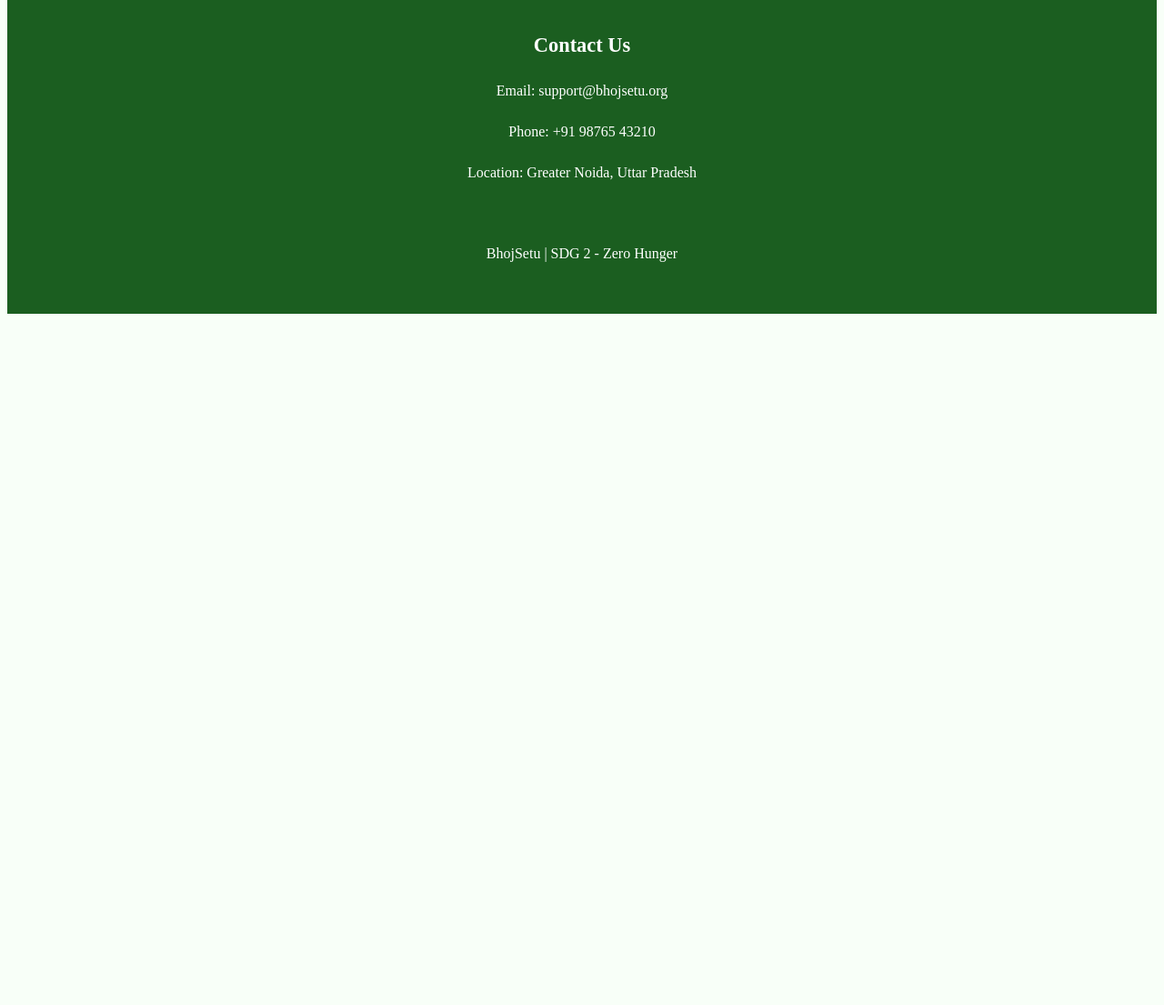
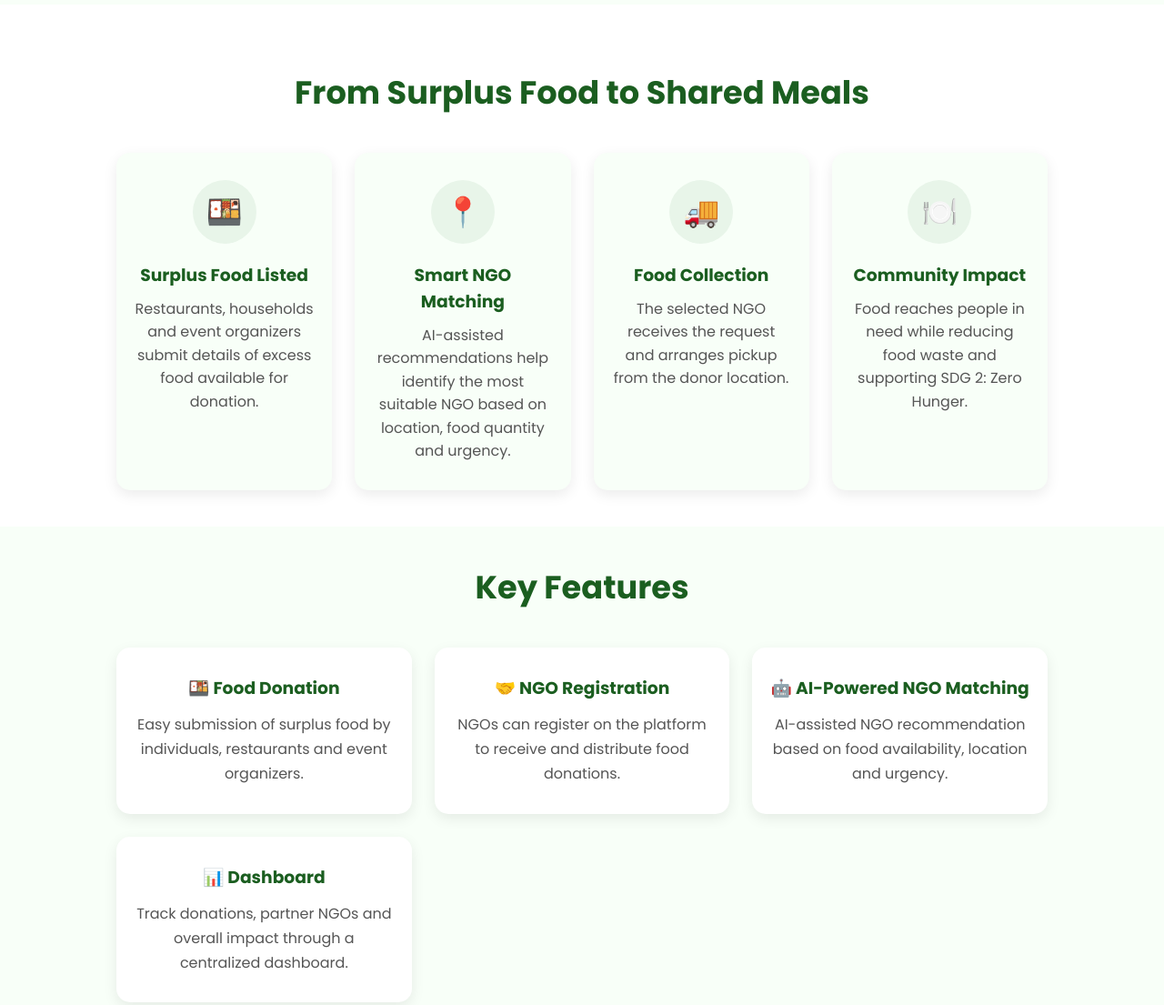
Before and after one commit to shraddhaaa12/BhojSetu, a plain HTML site: page index.html in a window 1280 px wide. Shown: the part 1400-2505 px from the top of the page at 91% size. Before the commit the page ends 1753 px from the top, so only its background shows below. Drawn offline with Linux system fonts and the light colour scheme.

Commit message:
Add files via upload

````diff
--- a/index.html
+++ b/index.html
@@ -133,6 +133,154 @@
     </section>
 
 
+<!-- HOW IT WORKS -->
+
+<section class="how-it-works">
+
+    <h2>From Surplus Food to Shared Meals</h2>
+
+
+<div class="steps">
+
+    <div class="step-card">
+
+        <div class="step-icon">🍱</div>
+
+        <h3>Surplus Food Listed</h3>
+
+        <p>
+            Restaurants, households and event organizers
+            submit details of excess food available for donation.
+        </p>
+
+    </div>
+
+    <div class="step-card">
+
+        <div class="step-icon">📍</div>
+
+        <h3>Smart NGO Matching</h3>
+
+        <p>
+            AI-assisted recommendations help identify the most suitable NGO
+            based on location, food quantity and urgency.
+        </p>
+
+    </div>
+
+    <div class="step-card">
+
+        <div class="step-icon">🚚</div>
+
+        <h3>Food Collection</h3>
+
+        <p>
+            The selected NGO receives the request and
+            arranges pickup from the donor location.
+        </p>
+
+    </div>
+
+    <div class="step-card">
+
+        <div class="step-icon">🍽️</div>
+
+        <h3>Community Impact</h3>
+
+        <p>
+            Food reaches people in need while reducing
+            food waste and supporting SDG 2: Zero Hunger.
+        </p>
+
+    </div>
+
+</div>
+
+</section>
+
+
+<!-- FEATURES -->
+
+<section class="features">
+
+    <h2>Key Features</h2>
+
+    <div class="feature-grid">
+
+        <div class="feature-card">
+            <h3>🍱 Food Donation</h3>
+            <p>Easy submission of surplus food by individuals, restaurants and event organizers.</p>
+        </div>
+
+        <div class="feature-card">
+            <h3>🤝 NGO Registration</h3>
+            <p>NGOs can register on the platform to receive and distribute food donations.</p>
+        </div>
+
+        <div class="feature-card">
+            <h3>🤖 AI-Powered NGO Matching</h3>
+            <p>AI-assisted NGO recommendation based on food availability, location and urgency.</p>
+        </div>
+
+        <div class="feature-card">
+            <h3>📊 Dashboard</h3>
+            <p>Track donations, partner NGOs and overall impact through a centralized dashboard.</p>
+        </div>
+
+    </div>
+
+</section>
+
+
+<!-- IMPACT SECTION -->
+
+<section class="impact">
+
+    <h2>Our Impact</h2>
+
+    <p class="impact-subtitle">
+        Every donation contributes towards reducing food waste
+        and helping communities in need.
+    </p>
+
+    <div class="impact-grid">
+
+        <div class="impact-card">
+
+            <h3>125+</h3>
+
+            <p>Food Donations</p>
+
+        </div>
+
+        <div class="impact-card">
+
+            <h3>18+</h3>
+
+            <p>Partner NGOs</p>
+
+        </div>
+
+        <div class="impact-card">
+
+            <h3>2400+</h3>
+
+            <p>Meals Saved</p>
+
+        </div>
+
+        <div class="impact-card">
+
+            <h3>15+</h3>
+
+            <p>Cities Covered</p>
+
+        </div>
+
+    </div>
+
+</section>
+
 
     <!-- FOOTER -->
 <footer id="footer">
--- a/style.css
+++ b/style.css
@@ -1,4 +1,3 @@
-```css
 *{
     margin:0;
     padding:0;
@@ -322,9 +321,9 @@ footer{
 }
 footer h3{
 
-    margin-bottom:10px;
+    margin-bottom:15px;
 
-    font-size:1.4rem;
+    font-size:2rem;
 }
 
 /* RESPONSIVE */
@@ -367,4 +366,223 @@ footer h3{
         font-size:1rem;
     }
 }
-```
+
+/* HOW IT WORKS */
+
+.how-it-works{
+
+    padding:70px 10% 40px;
+
+    text-align:center;
+
+    background:white;
+}
+
+.how-it-works h2{
+
+    font-size:2.2rem;
+
+    color:#1b5e20;
+
+    margin-bottom:40px;
+}
+
+.steps{
+
+    display:grid;
+
+    grid-template-columns:repeat(auto-fit,minmax(220px,1fr));
+
+    gap:25px;
+}
+
+.step-card{
+
+    background:#f8fff8;
+
+    padding:30px 20px;
+
+    border-radius:15px;
+
+    box-shadow:0 5px 15px rgba(0,0,0,0.08);
+
+    transition:0.3s;
+}
+
+.step-card:hover{
+
+    transform:translateY(-10px);
+
+    box-shadow:
+    0 12px 25px rgba(46,125,50,0.18);
+}
+
+.step-icon{
+
+    width:70px;
+
+    height:70px;
+
+    margin:0 auto 20px;
+
+    display:flex;
+
+    justify-content:center;
+
+    align-items:center;
+
+    border-radius:50%;
+
+    background:#e8f5e9;
+
+    font-size:2rem;
+}
+
+.step-card h3{
+
+    color:#1b5e20;
+
+    margin-bottom:10px;
+}
+
+.step-card p{
+
+    color:#555;
+
+    line-height:1.6;
+}
+
+/* FEATURES */
+
+.features{
+
+    padding:40px 10% 70px;
+
+    text-align:center;
+
+    background:#f8fff8;
+}
+
+.features h2{
+
+    font-size:2.2rem;
+
+    color:#1b5e20;
+
+    margin-bottom:40px;
+}
+
+.feature-grid{
+
+    display:grid;
+
+    grid-template-columns:repeat(auto-fit,minmax(250px,1fr));
+
+    gap:25px;
+}
+
+.feature-card{
+
+    background:white;
+
+    padding:30px 20px;
+
+    border-radius:15px;
+
+    box-shadow:0 5px 15px rgba(0,0,0,0.08);
+
+    transition:0.3s;
+}
+
+.feature-card:hover{
+
+    transform:translateY(-8px);
+}
+
+.feature-card h3{
+
+    color:#1b5e20;
+
+    margin-bottom:12px;
+}
+
+.feature-card p{
+
+    color:#555;
+
+    line-height:1.7;
+}
+
+/* IMPACT SECTION */
+
+.impact{
+
+    padding:70px 10% 100px;
+
+    text-align:center;
+
+    background:white;
+}
+
+.impact h2{
+
+    font-size:2.2rem;
+
+    color:#1b5e20;
+
+    margin-bottom:15px;
+}
+
+.impact-subtitle{
+
+    color:#666;
+
+    margin-bottom:40px;
+
+    font-size:1rem;
+}
+
+.impact-grid{
+
+    display:grid;
+
+    grid-template-columns:repeat(auto-fit,minmax(220px,1fr));
+
+    gap:25px;
+}
+
+.impact-card{
+
+    background:#f8fff8;
+
+    padding:35px 20px;
+
+    border-radius:15px;
+
+    box-shadow:0 5px 15px rgba(0,0,0,0.08);
+
+    transition:0.3s;
+}
+
+.impact-card:hover{
+
+    transform:translateY(-8px);
+
+    box-shadow:0 12px 25px rgba(46,125,50,0.18);
+}
+
+.impact-card h3{
+
+    font-size:2.8rem;
+
+    color:#2e7d32;
+
+    margin-bottom:10px;
+}
+
+.impact-card p{
+
+    color:#555;
+
+    font-weight:500;
+}
````
